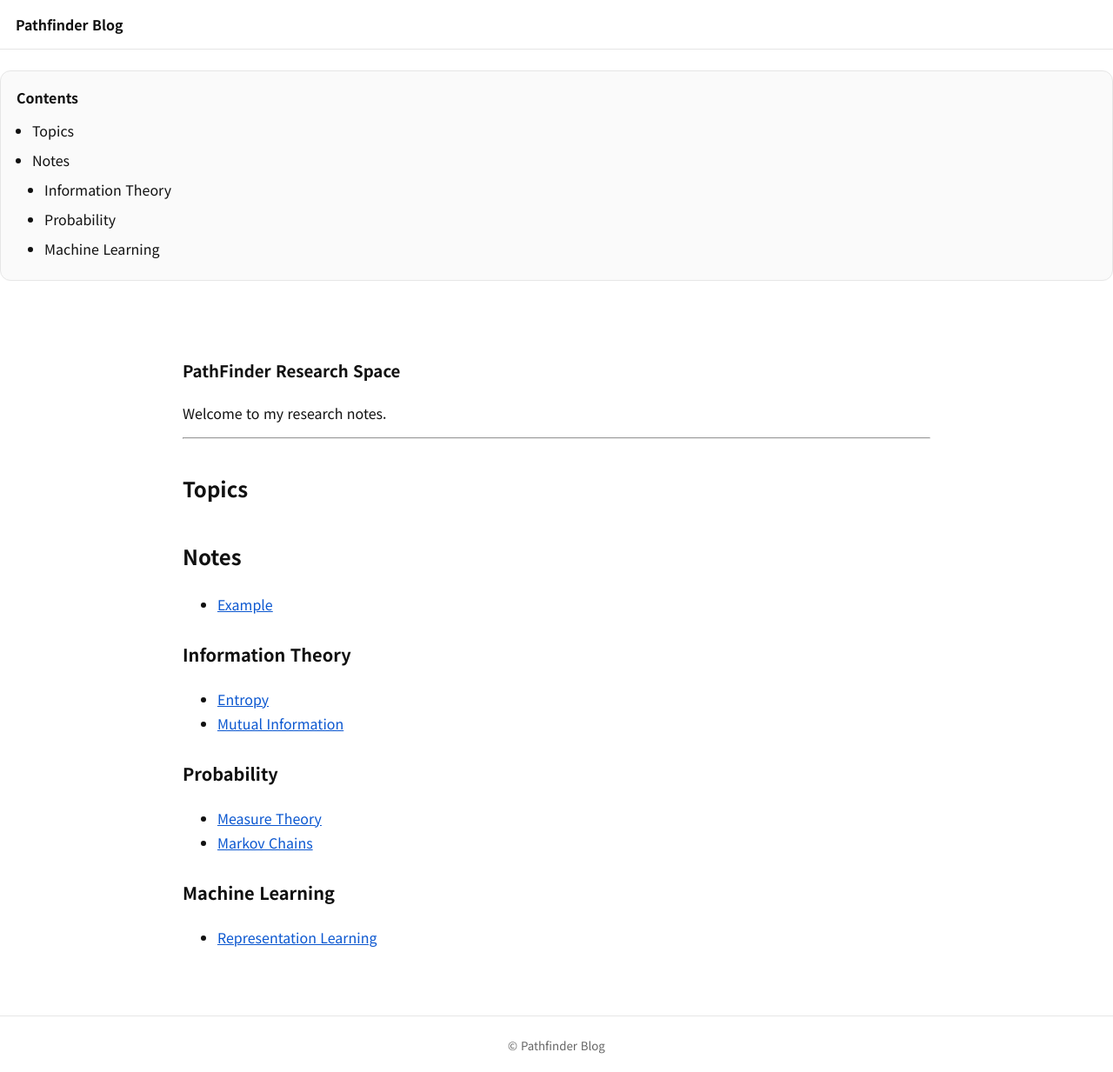
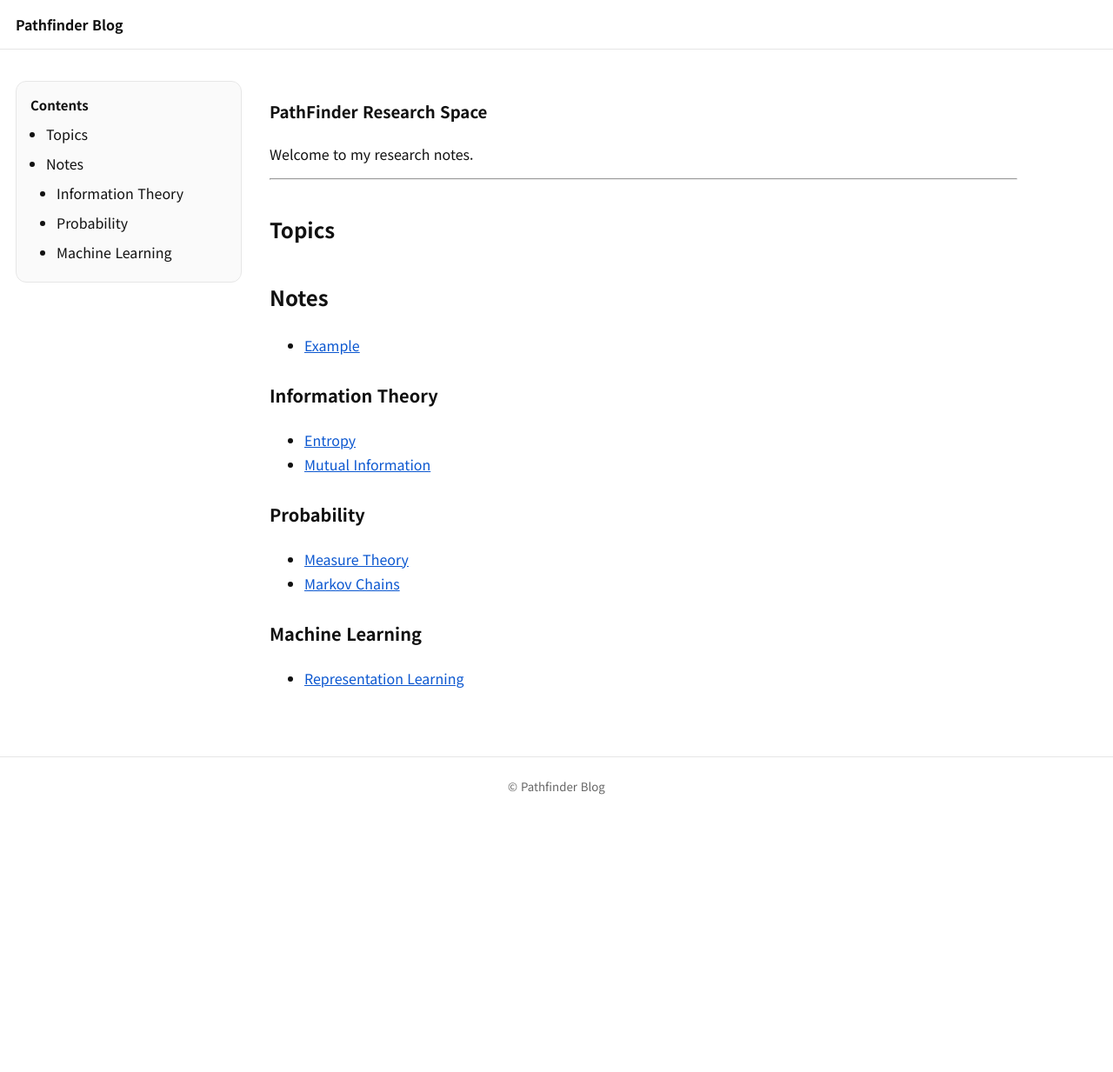
Before and after one commit to pathfinder-J/pathfinder-J.github.io, a Jekyll site: the page built from index.md, in a window 1280 px wide. Shown: the whole page at 87% size. Built offline with Jekyll 4.4.1, drawn with Linux system fonts in a browser that asks for light colours; our own code applies the rules of GitHub Pages for plain Markdown files; after the commit the page ends 935 px from its top, so only the background shows below that.

Commit message:
Update toc.css

```diff
--- a/assets/css/toc.css
+++ b/assets/css/toc.css
@@ -1,15 +1,84 @@
+/* ===== PAGE LAYOUT ===== */
+
+.page-shell{
+  display: grid;
+  grid-template-columns: 260px minmax(0, 1fr);
+  gap: 32px;
+  max-width: 1280px;
+  margin: 0 auto;
+  padding: 36px 18px 60px;
+  align-items: start;
+}
+
+.page-toc-column{
+  position: relative;
+}
+
+.page-content-column{
+  min-width: 0;
+}
+
+.page-content-column .container{
+  max-width: 860px;
+  margin: 0;
+  padding: 0;
+}
+
+
+/* ===== TOC BOX ===== */
+
 .post-toc{
-  margin: 24px 0 32px;
-  padding: 16px 18px;
+  position: sticky;
+  top: 24px;
+
+  max-height: calc(100vh - 48px);
+  overflow: auto;
+
+  padding: 14px 16px;
+
   border: 1px solid var(--border);
   border-radius: 12px;
+
   background: #fafafa;
+}
+
+
+/* ===== TOC HEADER ===== */
+
+.post-toc-header{
+  display: flex;
+  align-items: center;
+  justify-content: space-between;
+
+  gap: 8px;
+  margin-bottom: 10px;
 }
 
 .post-toc-title{
   font-weight: 700;
-  margin-bottom: 10px;
+  font-size: 15px;
 }
+
+.post-toc-toggle{
+  font-size: 12px;
+  line-height: 1.4;
+  padding: 4px 8px;
+
+  background: #fff;
+  color: #24292f;
+
+  border: 1px solid #d0d7de;
+  border-radius: 8px;
+
+  cursor: pointer;
+}
+
+.post-toc-toggle:hover{
+  background: #f6f8fa;
+}
+
+
+/* ===== TOC LIST ===== */
 
 .post-toc-list{
   margin: 0;
@@ -21,7 +90,7 @@
 }
 
 .post-toc-list li.toc-h3{
-  margin-left: 14px;
+  margin-left: 12px;
 }
 
 .post-toc a{
@@ -32,3 +101,35 @@
 .post-toc a:hover{
   text-decoration: underline;
 }
+
+
+/* ===== COLLAPSE ===== */
+
+.post-toc.is-collapsed .post-toc-body{
+  display: none;
+}
+
+
+/* ===== MOBILE ===== */
+
+@media (max-width: 960px){
+
+  .page-shell{
+    grid-template-columns: 1fr;
+    gap: 20px;
+  }
+
+  .page-toc-column{
+    order: -1;
+  }
+
+  .post-toc{
+    position: static;
+    max-height: none;
+  }
+
+  .page-content-column .container{
+    max-width: 860px;
+  }
+
+}
```
